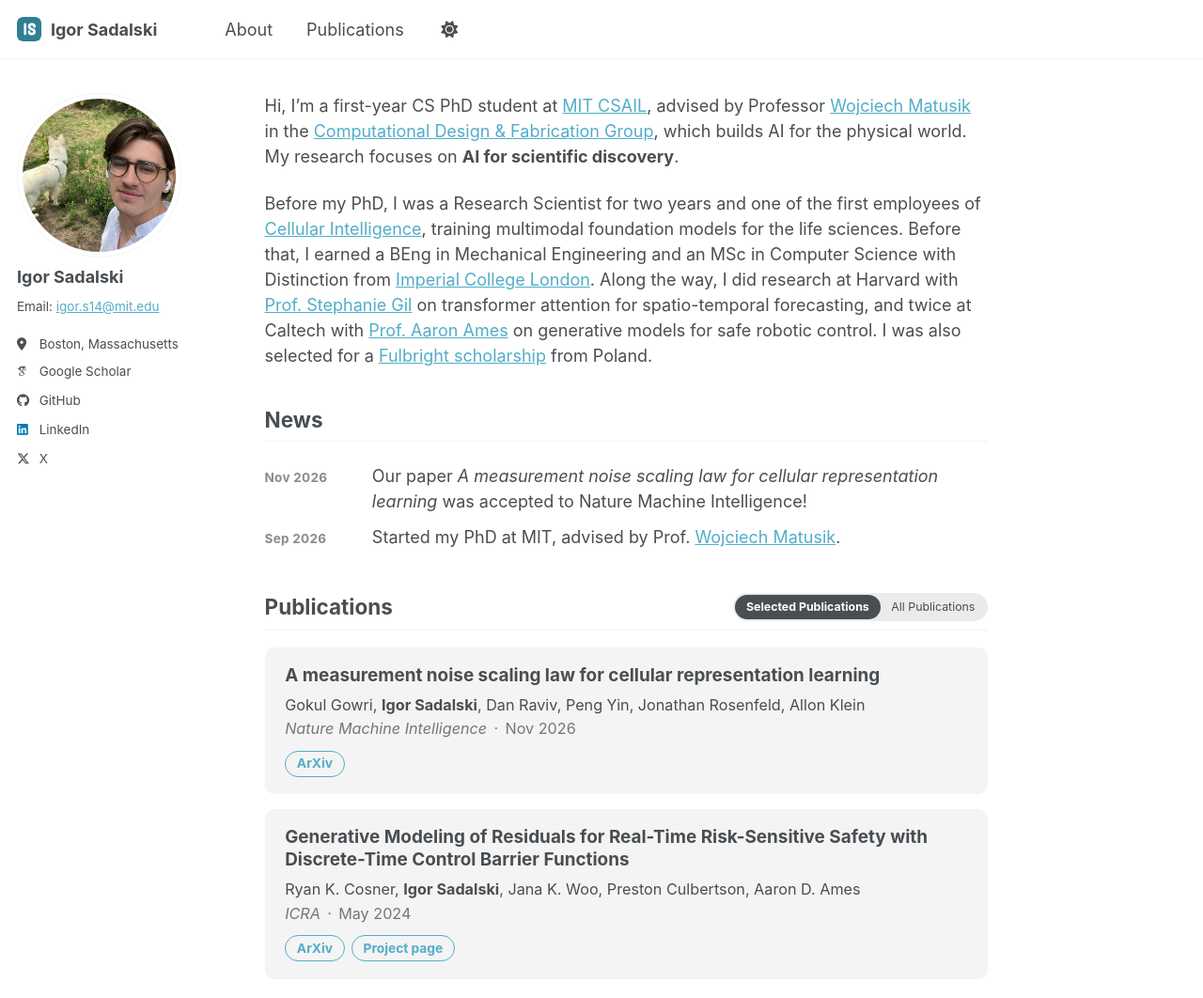
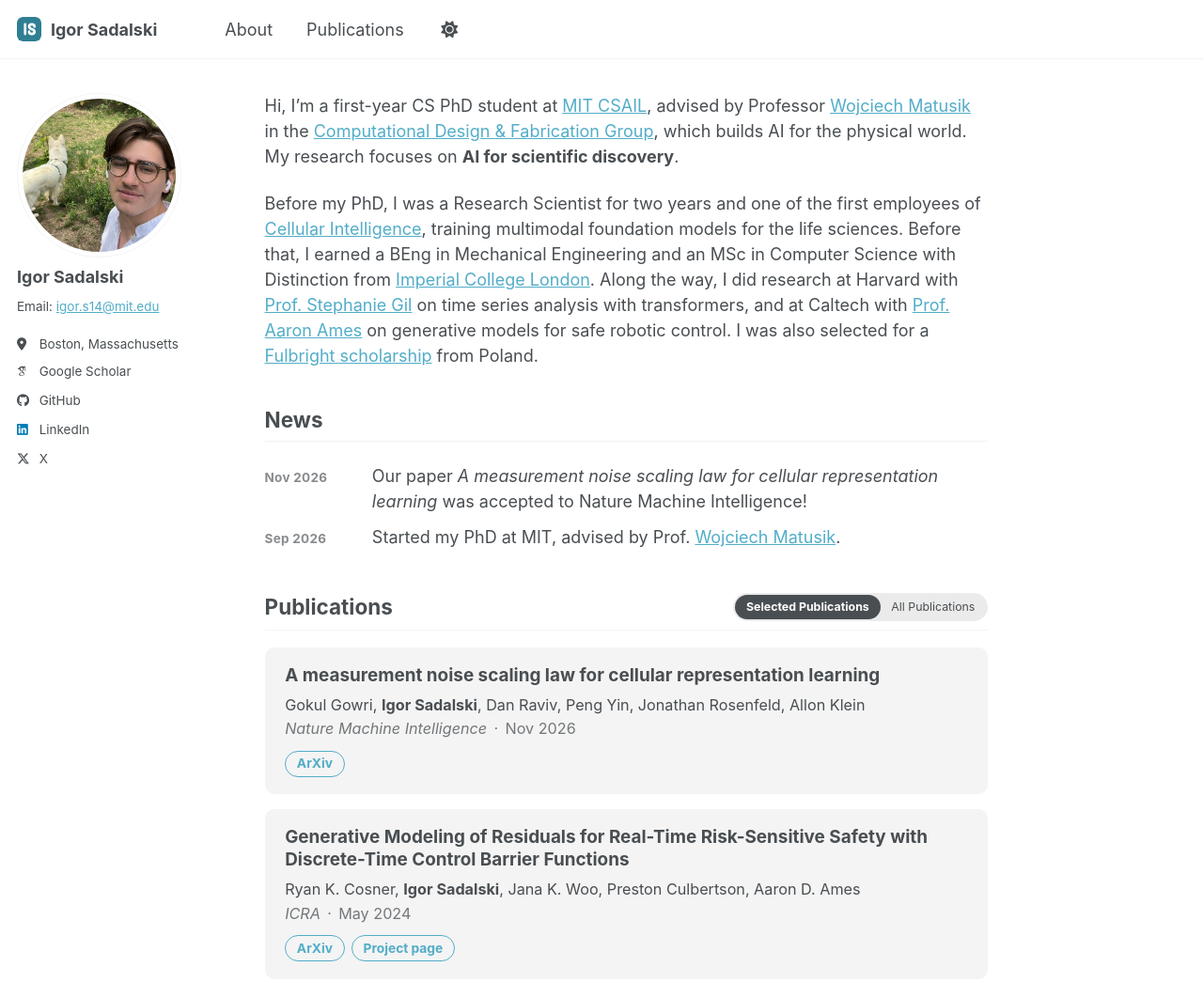
Before and after one commit to igor-sadalski/igor-sadalski.github.io, a Jekyll site: the page built from index.md, in a window 1280 px wide and 1084 px high. Shown: the top 1062 px of the window at 94% size. Built offline with Jekyll 4.4.1, drawn with Linux system fonts in a browser that asks for light colours; some web fonts are replaced; a script bundle is joined from its source files by our own code; library files that are not in the unit come from our copies.

Commit message:
Update Harvard and Caltech research wording
Co-Authored-By: Claude Fable 5.1 <noreply@anthropic.com>

```diff
--- a/index.md
+++ b/index.md
@@ -16,7 +16,7 @@ redirect_from:
 
 Hi, I'm a first-year CS PhD student at [MIT CSAIL](https://www.csail.mit.edu/), advised by Professor [Wojciech Matusik](https://people.csail.mit.edu/wojciech/) in the [Computational Design & Fabrication Group](https://cdfg.mit.edu/), which builds AI for the physical world. My research focuses on **AI for scientific discovery**.
 
-Before my PhD, I was a Research Scientist for two years and one of the first employees of [Cellular Intelligence](https://www.cellularintelligence.com/), training multimodal foundation models for the life sciences. Before that, I earned a BEng in Mechanical Engineering and an MSc in Computer Science with Distinction from [Imperial College London](https://www.imperial.ac.uk/). Along the way, I did research at Harvard with [Prof. Stephanie Gil](https://seas.harvard.edu/person/stephanie-gil) on transformer attention for spatio-temporal forecasting, and twice at Caltech with [Prof. Aaron Ames](http://ames.caltech.edu/) on generative models for safe robotic control. I was also selected for a [Fulbright scholarship](https://fulbright.edu.pl/laureates-of-the-fulbright-graduate-student-award-2025-26/) from Poland.
+Before my PhD, I was a Research Scientist for two years and one of the first employees of [Cellular Intelligence](https://www.cellularintelligence.com/), training multimodal foundation models for the life sciences. Before that, I earned a BEng in Mechanical Engineering and an MSc in Computer Science with Distinction from [Imperial College London](https://www.imperial.ac.uk/). Along the way, I did research at Harvard with [Prof. Stephanie Gil](https://seas.harvard.edu/person/stephanie-gil) on time series analysis with transformers, and at Caltech with [Prof. Aaron Ames](http://ames.caltech.edu/) on generative models for safe robotic control. I was also selected for a [Fulbright scholarship](https://fulbright.edu.pl/laureates-of-the-fulbright-graduate-student-award-2025-26/) from Poland.
 
 </section>
 
```
